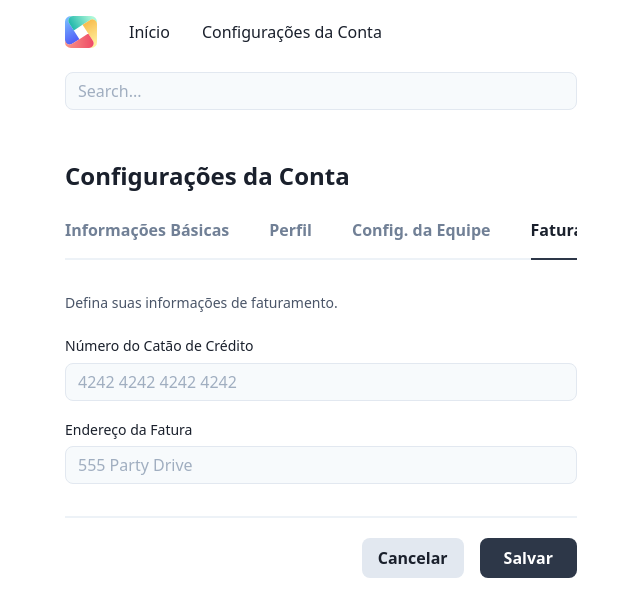
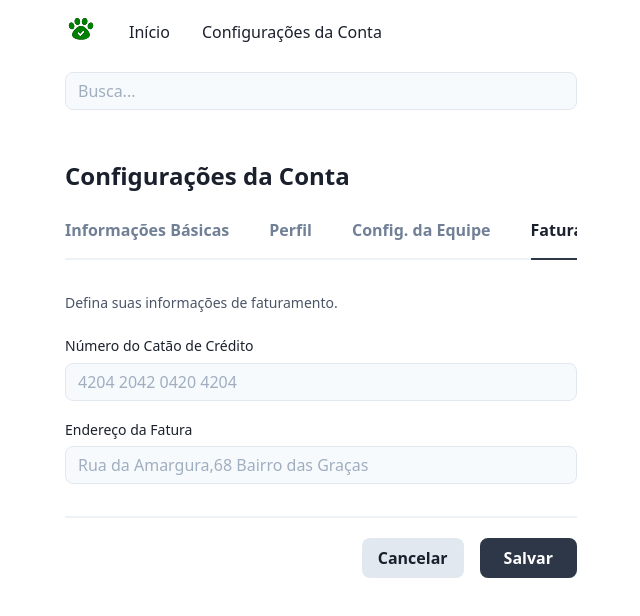
Before and after one commit to rolandmontalvan/yarn-next-vercel, a Next.js app: page /account-settings/billing in a window 1280 px wide. Shown: the top 616 px of the page, without its empty margins (319-959 px from the left). Built offline with nearby package versions, Linux system fonts and the light colour scheme.

Commit message:
Campos Fomrmularios

```diff
--- a/components/SiteLayout.js
+++ b/components/SiteLayout.js
@@ -20,7 +20,7 @@ const SiteLayout = ({ children }) => (
             <div className="mt-2">
               <input
                 className="block w-full border border-gray-300 rounded-lg bg-gray-100 px-3 py-2 leading-tight focus:outline-none focus:border-gray-600 focus:bg-white"
-                placeholder="Search..."
+                placeholder="Busca..."
               />
             </div>
           </nav>
--- a/pages/account-settings/basic-information.js
+++ b/pages/account-settings/basic-information.js
@@ -19,7 +19,7 @@ const Index = () => (
                 <input
                   type="email"
                   className="block w-full border border-gray-300 rounded-lg bg-gray-100 px-3 py-2 leading-tight focus:outline-none focus:border-gray-600 focus:bg-white"
-                  placeholder="johndoe@example.com"
+                  placeholder="joaogrilo@example.com"
                 />
               </div>
             </label>
@@ -30,7 +30,7 @@ const Index = () => (
               <div className="mt-2">
                 <input
                   className="block w-full border border-gray-300 rounded-lg bg-gray-100 px-3 py-2 leading-tight focus:outline-none focus:border-gray-600 focus:bg-white"
-                  placeholder="Canada"
+                  placeholder="Brasil"
                 />
               </div>
             </label>
@@ -41,7 +41,7 @@ const Index = () => (
               <div className="mt-2">
                 <input
                   className="block w-full border border-gray-300 rounded-lg bg-gray-100 px-3 py-2 leading-tight focus:outline-none focus:border-gray-600 focus:bg-white"
-                  placeholder="English"
+                  placeholder="Português"
                 />
               </div>
             </label>
--- a/pages/account-settings/billing.js
+++ b/pages/account-settings/billing.js
@@ -16,7 +16,7 @@ const Index = () => (
                 <input
                   type="email"
                   className="block w-full border border-gray-300 rounded-lg bg-gray-100 px-3 py-2 leading-tight focus:outline-none focus:border-gray-600 focus:bg-white"
-                  placeholder="4242 4242 4242 4242"
+                  placeholder="4204 2042 0420 4204"
                 />
               </div>
             </label>
@@ -27,7 +27,7 @@ const Index = () => (
               <div className="mt-2">
                 <input
                   className="block w-full border border-gray-300 rounded-lg bg-gray-100 px-3 py-2 leading-tight focus:outline-none focus:border-gray-600 focus:bg-white"
-                  placeholder="555 Party Drive"
+                  placeholder="Rua da Amargura,68 Bairro das Graças"
                 />
               </div>
             </label>
--- a/pages/account-settings/notifications.js
+++ b/pages/account-settings/notifications.js
@@ -18,7 +18,7 @@ const Index = () => (
                 <input
                   type="email"
                   className="block w-full border border-gray-300 rounded-lg bg-gray-100 px-3 py-2 leading-tight focus:outline-none focus:border-gray-600 focus:bg-white"
-                  placeholder="Yes"
+                  placeholder="Sim"
                 />
               </div>
             </label>
--- a/pages/account-settings/profile.js
+++ b/pages/account-settings/profile.js
@@ -18,7 +18,7 @@ const Index = () => (
                 <input
                   type="email"
                   className="block w-full border border-gray-300 rounded-lg bg-gray-100 px-3 py-2 leading-tight focus:outline-none focus:border-gray-600 focus:bg-white"
-                  placeholder="John Doe"
+                  placeholder="João Grilo"
                 />
               </div>
             </label>
--- a/pages/account-settings/security.js
+++ b/pages/account-settings/security.js
@@ -16,7 +16,7 @@ const Index = () => (
                 <input
                   type="email"
                   className="block w-full border border-gray-300 rounded-lg bg-gray-100 px-3 py-2 leading-tight focus:outline-none focus:border-gray-600 focus:bg-white"
-                  placeholder="Yes"
+                  placeholder="Sim"
                 />
               </div>
             </label>
@@ -27,7 +27,7 @@ const Index = () => (
               <div className="mt-2">
                 <input
                   className="block w-full border border-gray-300 rounded-lg bg-gray-100 px-3 py-2 leading-tight focus:outline-none focus:border-gray-600 focus:bg-white"
-                  placeholder="Yes"
+                  placeholder="Sim"
                 />
               </div>
             </label>
--- a/pages/account-settings/team-settings.js
+++ b/pages/account-settings/team-settings.js
@@ -16,7 +16,7 @@ const Index = () => (
                 <input
                   type="email"
                   className="block w-full border border-gray-300 rounded-lg bg-gray-100 px-3 py-2 leading-tight focus:outline-none focus:border-gray-600 focus:bg-white"
-                  placeholder="My Team"
+                  placeholder="Minha Equipe"
                 />
               </div>
             </label>
```
Also changed, not shown: public/logo.svg.
